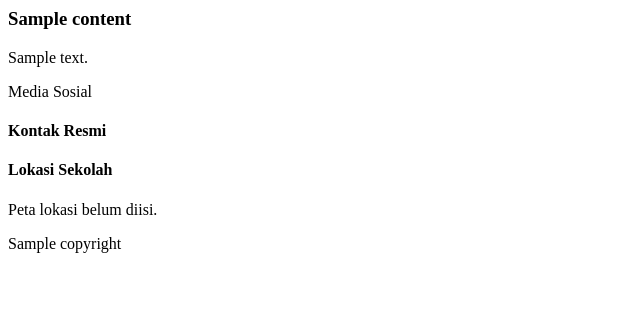
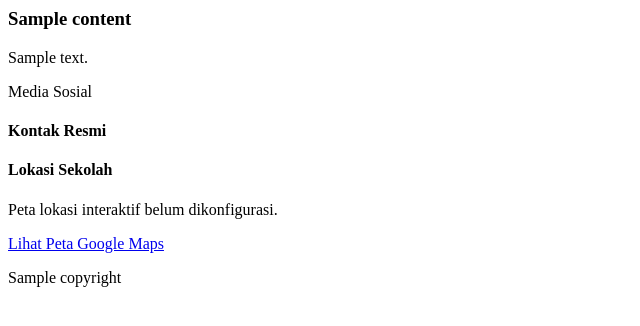
Before and after one commit to MUZAKI1453/Yayasan, a Python web app: template app/templates/sections/footer.html in a window 1280 px wide. Shown: the top 326 px of the page, without its empty margins (0-640 px from the left). Run offline with Jinja, Linux system fonts and the light colour scheme; the template is opened without the code that fills it: most values are stand-ins (such as "Sample title", 1, 10 or a date in 2020).

Commit message:
perbaikan footer

```diff
--- a/app/templates/sections/footer.html
+++ b/app/templates/sections/footer.html
@@ -1,49 +1,61 @@
 <footer id="{{ section.content.get('nav_id', 'kontak') }}" class="bg-slate-900 text-slate-300 pt-12 pb-8 border-t border-slate-800 font-sans">
     <div class="max-w-7xl mx-auto px-4 sm:px-6 lg:px-8">
 
-        <!-- GRID UTAMA (RESPONSIF SANGAT RAPI) -->
-        <div class="grid grid-cols-1 md:grid-cols-2 lg:grid-cols-12 gap-8 lg:gap-10 pb-10 border-b border-slate-800">
+        <!-- GRID UTAMA (RESPONSIF UNTUK HP, TABLET, & DESKTOP) -->
+        <div class="grid grid-cols-1 md:grid-cols-2 lg:grid-cols-12 gap-8 lg:gap-10 pb-10 border-b border-slate-800/80">
 
-            <!-- KOLOM 1: BRAND INFO & SOSMED (5/12 DI DESKTOP) -->
+            <!-- KOLOM 1: LOGO, BRAND INFO, & SOSMED (5/12 DI DESKTOP) -->
             <div class="lg:col-span-5 space-y-4">
-                <h3 class="text-xl sm:text-2xl font-bold text-white tracking-tight">
-                    {{ section.content.get('title', 'SDIP Baitussalam') }}
-                </h3>
 
+                <!-- BRAND / LOGO & JUDUL -->
+                <div class="flex items-center gap-3">
+                    {% set logo_img = section.content.get('logo_url') or section.content.get('logo') or section.content.get('image_url') %}
+                    {% if logo_img %}
+                        <img src="{{ logo_img }}" alt="Logo {{ section.content.get('title', 'Lembaga') }}" class="h-10 sm:h-12 w-auto object-contain flex-shrink-0">
+                    {% endif %}
+
+                    <h3 class="text-xl sm:text-2xl font-bold text-white tracking-tight leading-snug">
+                        {{ section.content.get('title', 'SDIP Baitussalam') }}
+                    </h3>
+                </div>
+
+                <!-- DESKRIPSI SINGKAT -->
                 <p class="text-xs sm:text-sm text-slate-400 leading-relaxed max-w-md">
                     {{ section.content.get('description', 'Lembaga pendidikan Islam terpadu yang mencetak generasi bertakwa, cerdas, dan berakhlaqul karimah.') }}
                 </p>
 
-                <!-- Ikon Sosmed Kotak Minimalis (Rapi di HP & Desktop) -->
+                <!-- SOSIAL MEDIA -->
                 <div class="pt-2">
                     <span class="text-[11px] font-semibold uppercase tracking-wider text-slate-500 block mb-2.5">Media Sosial</span>
-                    <div class="flex items-center gap-2.5">
+                    <div class="flex flex-wrap items-center gap-2.5">
                         {% if section.content.get('facebook_url') %}
-                            <a href="{{ section.content.get('facebook_url') }}" target="_blank" rel="noopener" class="w-9 h-9 rounded-lg bg-slate-800 hover:bg-blue-600 text-slate-300 hover:text-white flex items-center justify-center transition-all border border-slate-700/60" title="Facebook">
+                            <a href="{{ section.content.get('facebook_url') }}" target="_blank" rel="noopener" class="w-9 h-9 rounded-lg bg-slate-800/80 hover:bg-blue-600 text-slate-300 hover:text-white flex items-center justify-center transition-all border border-slate-700/60 shadow-xs" title="Facebook">
                                 <i class="bi bi-facebook text-base"></i>
                             </a>
                         {% endif %}
 
                         {% if section.content.get('instagram_url') %}
-                            <a href="{{ section.content.get('instagram_url') }}" target="_blank" rel="noopener" class="w-9 h-9 rounded-lg bg-slate-800 hover:bg-gradient-to-tr hover:from-amber-500 hover:via-rose-500 hover:to-purple-600 text-slate-300 hover:text-white flex items-center justify-center transition-all border border-slate-700/60" title="Instagram">
+                            <a href="{{ section.content.get('instagram_url') }}" target="_blank" rel="noopener" class="w-9 h-9 rounded-lg bg-slate-800/80 hover:bg-gradient-to-tr hover:from-amber-500 hover:via-rose-500 hover:to-purple-600 text-slate-300 hover:text-white flex items-center justify-center transition-all border border-slate-700/60 shadow-xs" title="Instagram">
                                 <i class="bi bi-instagram text-base"></i>
                             </a>
                         {% endif %}
 
                         {% if section.content.get('youtube_url') %}
-                            <a href="{{ section.content.get('youtube_url') }}" target="_blank" rel="noopener" class="w-9 h-9 rounded-lg bg-slate-800 hover:bg-red-600 text-slate-300 hover:text-white flex items-center justify-center transition-all border border-slate-700/60" title="YouTube">
+                            <a href="{{ section.content.get('youtube_url') }}" target="_blank" rel="noopener" class="w-9 h-9 rounded-lg bg-slate-800/80 hover:bg-red-600 text-slate-300 hover:text-white flex items-center justify-center transition-all border border-slate-700/60 shadow-xs" title="YouTube">
                                 <i class="bi bi-youtube text-base"></i>
                             </a>
                         {% endif %}
 
                         {% if section.content.get('tiktok_url') %}
-                            <a href="{{ section.content.get('tiktok_url') }}" target="_blank" rel="noopener" class="w-9 h-9 rounded-lg bg-slate-800 hover:bg-black text-slate-300 hover:text-white flex items-center justify-center transition-all border border-slate-700/60" title="TikTok">
+                            <a href="{{ section.content.get('tiktok_url') }}" target="_blank" rel="noopener" class="w-9 h-9 rounded-lg bg-slate-800/80 hover:bg-black text-slate-300 hover:text-white flex items-center justify-center transition-all border border-slate-700/60 shadow-xs" title="TikTok">
                                 <i class="bi bi-tiktok text-base"></i>
                             </a>
                         {% endif %}
 
                         {% if section.content.get('whatsapp_number') %}
-                            <a href="https://wa.me/{{ section.content.get('whatsapp_number') }}" target="_blank" rel="noopener" class="w-9 h-9 rounded-lg bg-slate-800 hover:bg-emerald-600 text-slate-300 hover:text-white flex items-center justify-center transition-all border border-slate-700/60" title="WhatsApp">
+                            {% set wa_num = section.content.get('whatsapp_number') %}
+                            {% set wa_link = wa_num if wa_num.startswith('http') else 'https://wa.me/' ~ wa_num %}
+                            <a href="{{ wa_link }}" target="_blank" rel="noopener" class="w-9 h-9 rounded-lg bg-slate-800/80 hover:bg-emerald-600 text-slate-300 hover:text-white flex items-center justify-center transition-all border border-slate-700/60 shadow-xs" title="WhatsApp">
                                 <i class="bi bi-whatsapp text-base"></i>
                             </a>
                         {% endif %}
@@ -61,41 +73,54 @@
                     {% if section.content.get('address') %}
                         <li class="flex items-start gap-3">
                             <i class="bi bi-geo-alt-fill text-emerald-400 text-base flex-shrink-0 mt-0.5"></i>
-                            <span class="leading-relaxed text-slate-300">{{ section.content.get('address') }}</span>
+                            <div class="flex flex-col gap-1">
+                                <span class="leading-relaxed text-slate-300">{{ section.content.get('address') }}</span>
+
+                                {# TOMBOL LINK KE GOOGLE MAPS #}
+                                {% set maps_link = section.content.get('maps_url') or section.content.get('google_maps_link') or section.content.get('maps_location_url') %}
+                                {% if maps_link %}
+                                    <a href="{{ maps_link }}" target="_blank" rel="noopener" class="inline-flex items-center gap-1 text-xs text-emerald-400 hover:text-emerald-300 font-medium transition-colors mt-0.5">
+                                        <span>Buka Petunjuk Arah</span>
+                                        <i class="bi bi-box-arrow-up-right text-[10px]"></i>
+                                    </a>
+                                {% endif %}
+                            </div>
                         </li>
                     {% endif %}
 
                     {% if section.content.get('phone') %}
                         <li class="flex items-center gap-3">
                             <i class="bi bi-telephone-fill text-emerald-400 text-base flex-shrink-0"></i>
-                            <span class="text-slate-300 font-medium">{{ section.content.get('phone') }}</span>
+                            <a href="tel:{{ section.content.get('phone') }}" class="text-slate-300 font-medium hover:text-white transition-colors">{{ section.content.get('phone') }}</a>
                         </li>
                     {% endif %}
+
                     {% if section.content.get('email') %}
                         <li class="flex items-center gap-3">
                             <i class="bi bi-envelope-fill text-emerald-400 text-base flex-shrink-0"></i>
-                            <a href="mailto:{{ section.content.get('email') }}" class="text-slate-300 font-medium hover:text-white transition-colors">{{ section.content.get('email') }}</a>
+                            <a href="mailto:{{ section.content.get('email') }}" class="text-slate-300 font-medium hover:text-white transition-colors break-all">{{ section.content.get('email') }}</a>
                         </li>
                     {% endif %}
                 </ul>
             </div>
 
-            <!-- KOLOM 3: PETA LOKASI (4/12 DI DESKTOP, FULL WIDTH DI TABLET/MOBILE) -->
+            <!-- KOLOM 3: PETA LOKASI (4/12 DI DESKTOP) -->
             <div class="md:col-span-2 lg:col-span-4 space-y-3">
                 <h4 class="text-xs font-bold text-slate-200 uppercase tracking-wider">
                     Lokasi Sekolah
                 </h4>
 
-                {% set raw_maps = section.content.get('maps_embed_url', '') %}
+                {% set raw_maps = section.content.get('maps_embed_url') or section.content.get('maps_url') or section.content.get('google_maps_embed', '') %}
 
+                {# Ekstraksi URL jika admin memasukkan kode iframe lengkap #}
                 {% if 'src="' in raw_maps %}
                     {% set maps_url = raw_maps.split('src="')[1].split('"')[0] %}
                 {% else %}
                     {% set maps_url = raw_maps %}
                 {% endif %}
 
-                {% if maps_url %}
-                    <div class="w-full h-40 rounded-xl overflow-hidden border border-slate-800 shadow-sm">
+                {% if maps_url and (maps_url.startswith('http://') or maps_url.startswith('https://')) %}
+                    <div class="w-full h-44 rounded-xl overflow-hidden border border-slate-800 shadow-sm bg-slate-800 relative group">
                         <iframe
                             src="{{ maps_url }}"
                             class="w-full h-full border-0"
@@ -105,13 +130,24 @@
                         </iframe>
                     </div>
                 {% else %}
-                    <p class="text-xs text-slate-500 italic">Peta lokasi belum diisi.</p>
+                    <!-- TAMPILAN FALLBACK JIKA EMBED PETA BELUM DIISI -->
+                    <div class="w-full p-4 rounded-xl border border-slate-800/80 bg-slate-800/40 text-center space-y-2">
+                        <i class="bi bi-map text-2xl text-slate-500 d-block"></i>
+                        <p class="text-xs text-slate-400">Peta lokasi interaktif belum dikonfigurasi.</p>
+                        {% set direct_maps = section.content.get('maps_url') or section.content.get('google_maps_link') %}
+                        {% if direct_maps %}
+                            <a href="{{ direct_maps }}" target="_blank" rel="noopener" class="inline-flex items-center gap-1.5 px-3 py-1.5 rounded-lg bg-emerald-600 hover:bg-emerald-500 text-white text-xs font-semibold transition-all">
+                                <i class="bi bi-geo-alt-fill"></i>
+                                <span>Lihat Peta Google Maps</span>
+                            </a>
+                        {% endif %}
+                    </div>
                 {% endif %}
             </div>
 
         </div>
 
-        <!-- COPYRIGHT (PRESISI EXACT CENTER DENGAN MARGIN/PADDING KECIL) -->
+        <!-- COPYRIGHT -->
         <div class="pt-6 text-center">
             <p class="text-xs text-slate-500 font-medium m-0 block">
                 {{ section.content.get('copyright', '© 2026 SDIP Baitussalam. All rights reserved.') }}
```
Also changed, not shown: app/admin/sections.py (+37 -17 lines), app/templates/forms/footer.html (+36 -2 lines).
